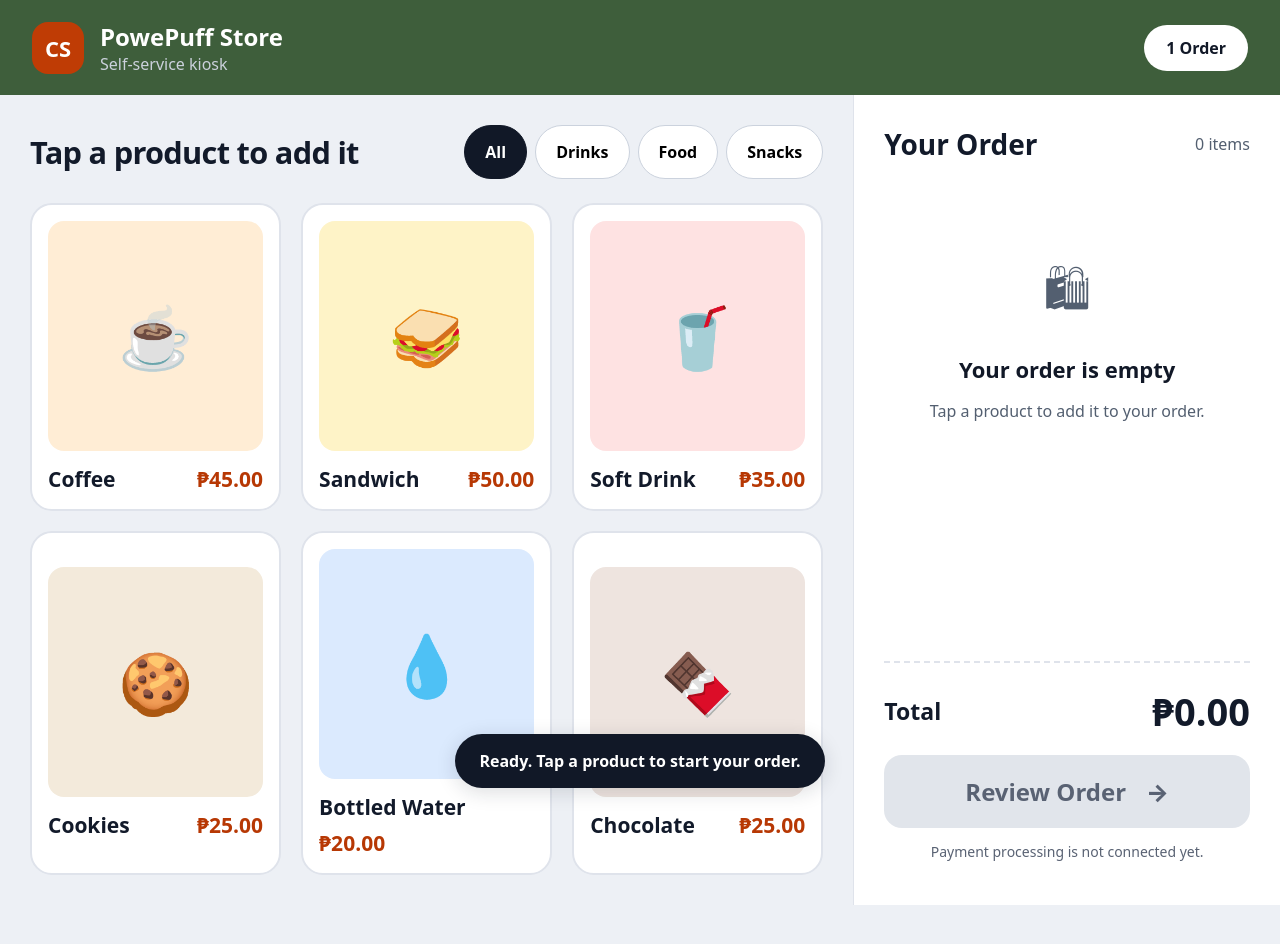
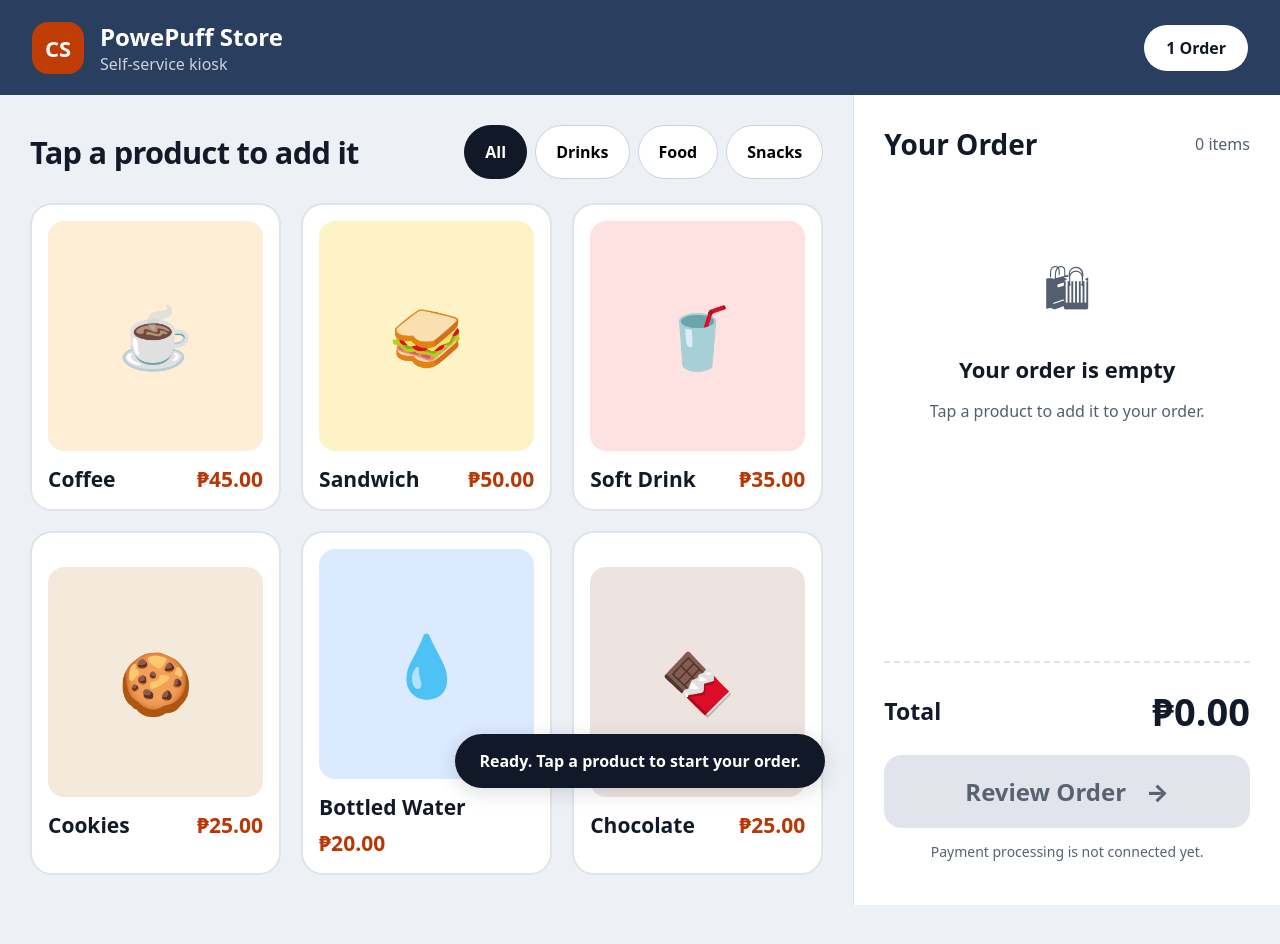
Before and after one commit to cuesta1212/IT415-CUESTA-COSO-GRANADEROSMIDTERM, a plain HTML site: page index.html in a window 1280 px wide. Drawn offline with Linux system fonts and the light colour scheme.

Commit message:
Improve POS header color to dark blue

```diff
--- a/styles.css
+++ b/styles.css
@@ -3,7 +3,7 @@
 body { margin: 0; }
 button { font: inherit; cursor: pointer; touch-action: manipulation; min-height: 54px; }
 button:focus-visible { outline: 4px solid #2563eb; outline-offset: 4px; }
-.header { background: #3e5e3b; color: white; padding: 20px 32px; display: flex; justify-content: space-between; align-items: center; gap: 20px; }
+.header { background: #2a3f5f; color: white; padding: 20px 32px; display: flex; justify-content: space-between; align-items: center; gap: 20px; }
 .brand { display: flex; align-items: center; gap: 16px; }
 .logo { display: grid; place-items: center; background: #bf3c05; width: 52px; height: 52px; border-radius: 16px; font-weight: 800; font-size: 22px; }
 .brand strong { display: block; font-size: 24px; }
```
